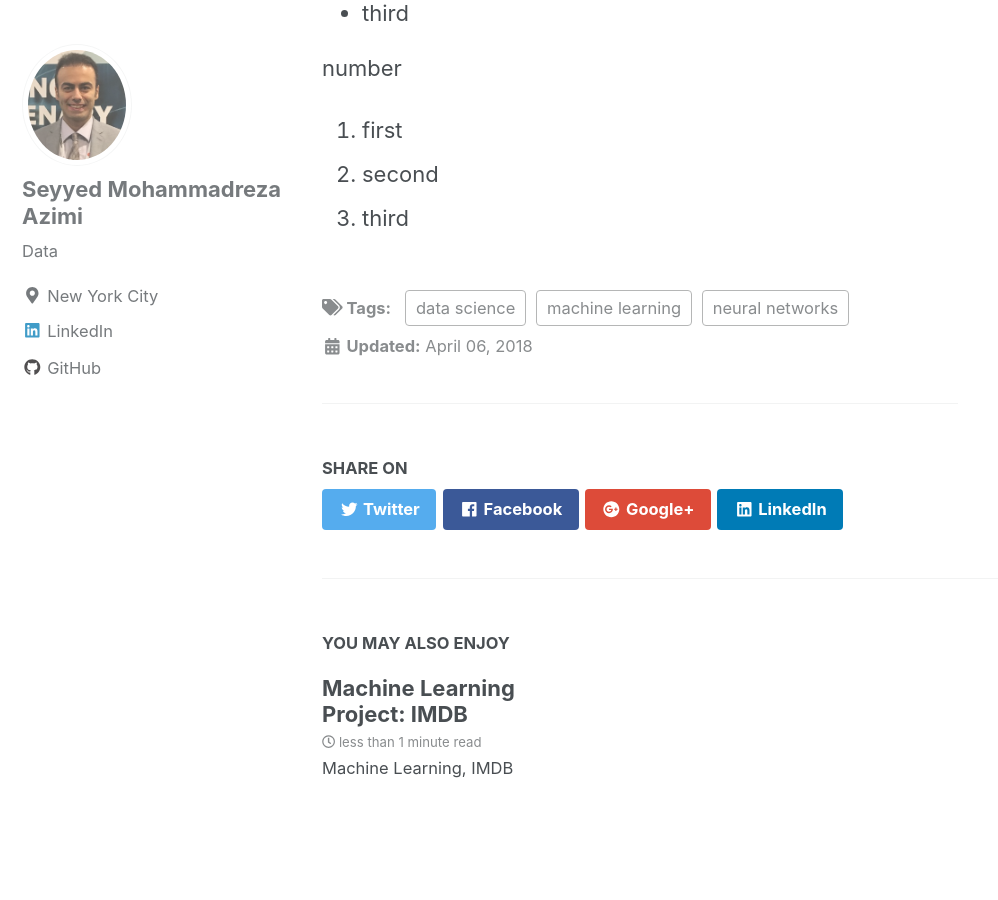
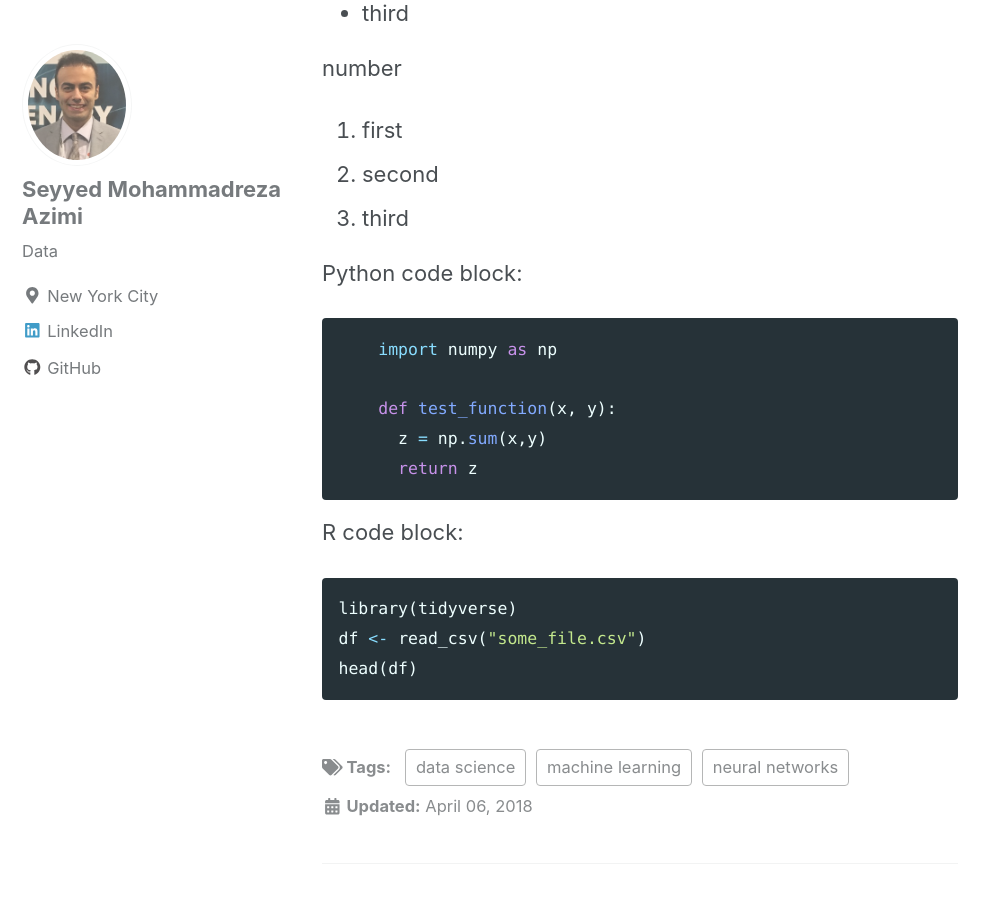
Before and after one commit to MohammadrezaAzimi/MohammadrezaAzimi.github.io, a Jekyll site: the page built from _posts/2018-04-06-IMDB.md, in a window 1280 px wide and 900 px high, scrolled down 673 px. Shown: the whole window, without its empty margins (0-998 px from the left). Built offline with Jekyll 4.4.1, drawn with Linux system fonts in a browser that asks for light colours; nearby versions of some CDN libraries.

Commit message:
new github

````diff
--- a/_posts/2018-04-06-IMDB.md
+++ b/_posts/2018-04-06-IMDB.md
@@ -27,3 +27,18 @@ number
 1. first
 2. second
 3. third
+
+Python code block:
+```python
+    import numpy as np
+
+    def test_function(x, y):
+      z = np.sum(x,y)
+      return z
+```
+R code block:
+```r
+library(tidyverse)
+df <- read_csv("some_file.csv")
+head(df)
+```
````
